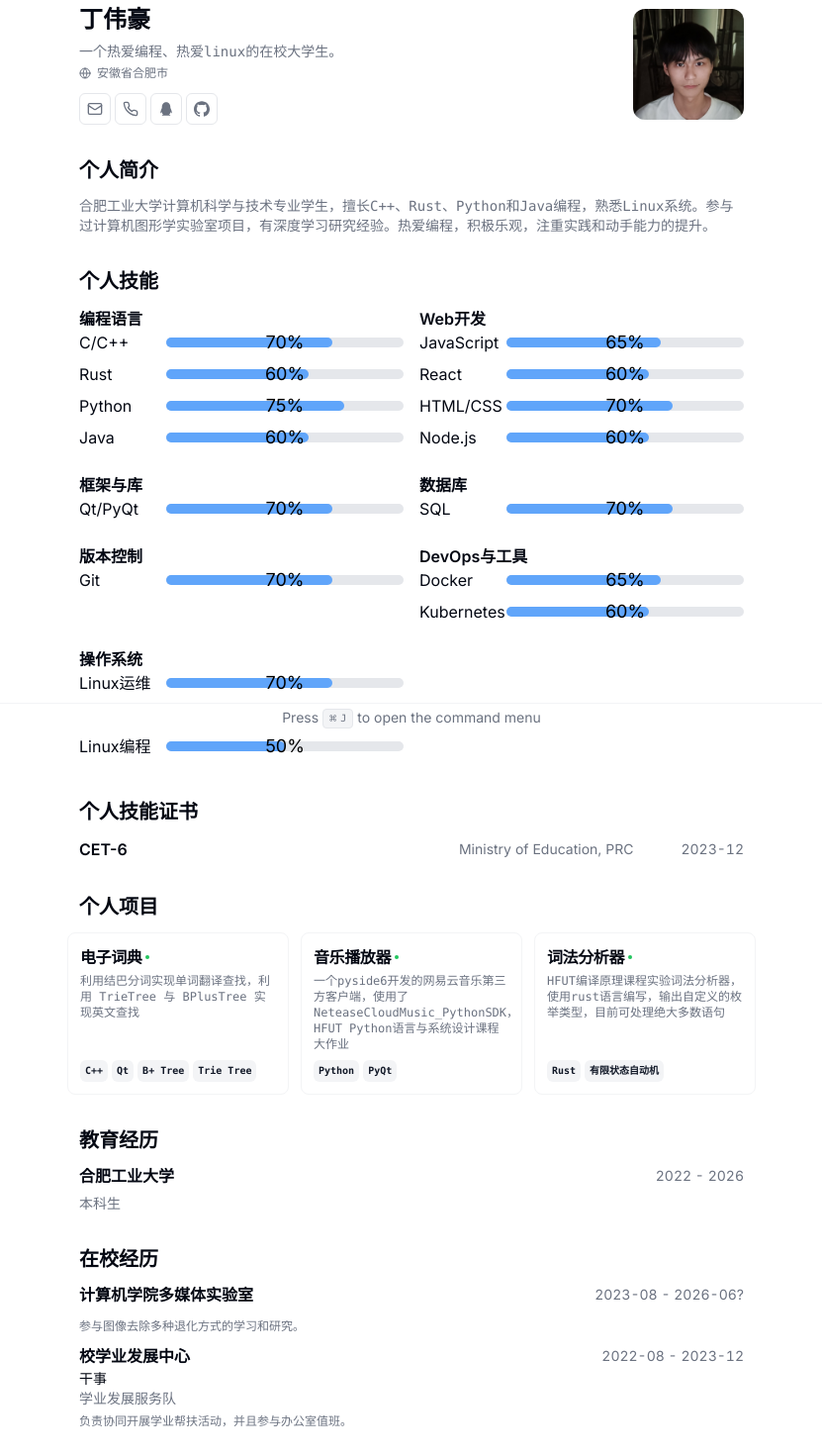
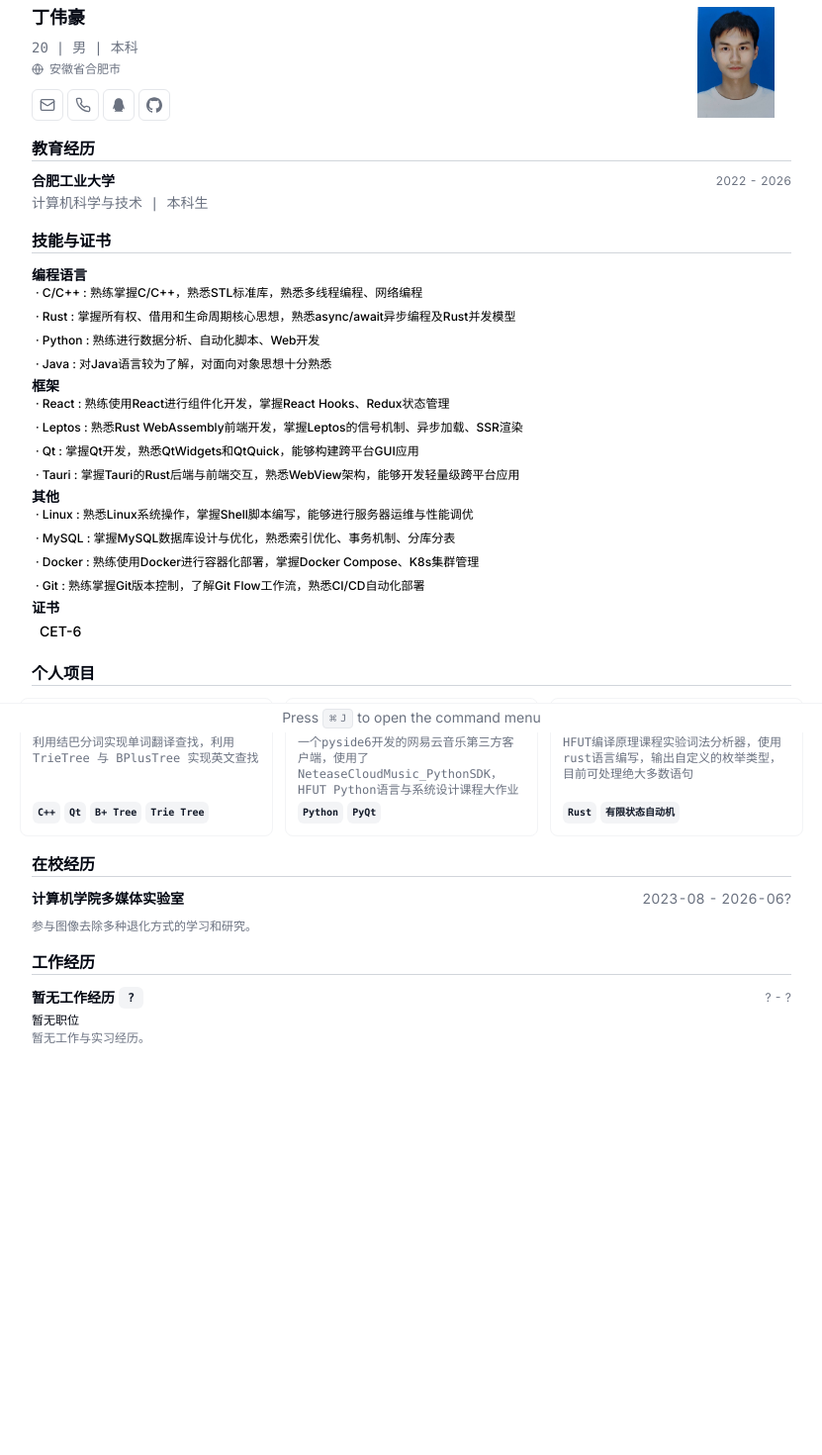
Before and after one commit to DingWH03/mycv, a Next.js app: page / in a window 1280 px wide. Shown: the part 60-1530 px from the top of the page at 99% size, without its empty margins (224-1055 px from the left). After the commit the page ends 1181 px from the top, so only its background shows below. Built offline with nearby package versions, Linux system fonts and the light colour scheme.

Commit message:
小改一下

```diff
--- a/src/app/layout.tsx
+++ b/src/app/layout.tsx
@@ -6,8 +6,8 @@ import "./globals.css";
 import React from "react";
 
 export const metadata: Metadata = {
-  title: "Create Next App",
-  description: "Generated by create next app",
+  title: "My Resume",
+  description: "This is my resume.",
 };
 
 // If loading a variable font, you don't need to specify the font weight
--- a/src/app/page-contents.tsx
+++ b/src/app/page-contents.tsx
@@ -22,19 +22,41 @@ interface SkillsByCategory {
   [key: string]: Skill[];
 }
 
+// 计算年龄的函数
+export const getAge = (birthDate: string | number | Date) => {
+  const birth = new Date(birthDate);
+  const today = new Date();
+  let age = today.getFullYear() - birth.getFullYear();
+  const isBeforeBirthdayThisYear =
+    today.getMonth() < birth.getMonth() ||
+    (today.getMonth() === birth.getMonth() && today.getDate() < birth.getDate());
+  if (isBeforeBirthdayThisYear) {
+    age--;
+  }
+  return age;
+};
+
 export default function Page({ language }: PageProps) {
   // 根据语言选择数据
   const data = language === 'ch' ? RESUME_DATA : RESUME_DATA_en;
 
   return (
-    <main className="container relative mx-auto scroll-my-12 overflow-auto p-4 print:p-12 md:p-16">
-      <section className="mx-auto w-full max-w-2xl space-y-8 bg-white print:space-y-6">
+    <main className="container relative mx-auto scroll-my-12 overflow-auto p-4 print:p-0 md:p-16">
+      <section className="mx-auto w-full max-w-3xl space-y-4 bg-white print:space-y-2">
         <div className="flex items-center justify-between">
           <div className="flex-1 space-y-1.5">
-            <h1 className="text-2xl font-bold">{data.name}</h1>
+            <h1 className="text-lg font-bold">{data.name}</h1>
+            {/* <p className="max-w-md text-pretty font-mono text-sm text-muted-foreground">
+              {data.about}
+            </p> */}
             <p className="max-w-md text-pretty font-mono text-sm text-muted-foreground">
-              {data.about}
+              <span>{getAge(data.birthDate)}</span>
+              <span className="mx-2">|</span>
+              <span>{data.gender}</span>
+              <span className="mx-2">|</span>
+              <span>{data.top_education}</span>
             </p>
+
             <p className="max-w-md items-center text-pretty font-mono text-xs text-muted-foreground">
               <a
                 className="inline-flex gap-x-1.5 align-baseline leading-none hover:underline"
@@ -103,87 +125,89 @@ export default function Page({ language }: PageProps) {
             <AvatarFallback>{data.initials}</AvatarFallback>
           </Avatar>
         </div>
-        <Section>
-          <h2 className="text-xl font-bold">
+        {/* 个人简介部分，目前省略 */}
+        {/* <Section>
+          <h2 className="text-lg font-bold">
             {language === 'ch' ? '个人简介' : 'Personal Profile'}
           </h2>
           <p className="text-pretty font-mono text-sm text-muted-foreground">
             {data.summary}
           </p>
+        </Section> */}
+
+        <Section>
+          <h2 className="text-base font-bold border-b border-gray-300">
+            {language === 'ch' ? '教育经历' : 'Education'}
+          </h2>
+          {data.education.map((education) => {
+            return (
+              <Card key={education.school}>
+                <CardHeader>
+                  <div className="flex items-center justify-between gap-x-2 text-sm">
+                    <h3 className="font-semibold leading-none">
+                      {education.school}
+                    </h3>
+                    <div className="text-xs tabular-nums text-gray-500">
+                      {education.start} - {education.end}
+                    </div>
+                  </div>
+                </CardHeader>
+                <CardContent className="mt-1">{education.major}{<span className="mx-2">|</span>}{education.degree}</CardContent>
+              </Card>
+            );
+          })}
         </Section>
+
+
         <Section>
-  <h2 className="text-xl font-bold">
-    {language === 'ch' ? '个人技能' : 'Personal Skills'}
-  </h2>
-  <div className="grid grid-cols-2 gap-4">
-    {Object.entries(data.skills.reduce<SkillsByCategory>((acc, skill) => {
-      // Group skills by category
-      if (!acc[skill.category]) {
-        acc[skill.category] = [];
-      }
-      acc[skill.category].push(skill);
-      return acc;
-    }, {})).map(([category, skills]) => (
-      <div key={category} className="col-span-1">
-        <h3 className="font-semibold">{category}</h3>
-        {skills.map((skill) => (
-          <div key={skill.name} className="flex items-center gap-2 mb-2">
-            {/* 设置技能名称的固定宽度 */}
-            <span className="w-1/4 text-left" style={{ minWidth: '80px' }}>
-              {skill.name}
-            </span>
-            <div className="relative w-3/4">
-              <div className="w-full bg-gray-200 rounded-full h-2.5 relative flex items-center">
-                <div
-                  className="bg-blue-400 h-2.5 rounded-full flex items-center justify-center"
-                  style={{ width: `${skill.level}%` }}
-                >
-                  {/* 增大字体并上下居中对齐 */}
-                  <span
-                    className="absolute text-lg text-black"
-                    style={{
-                      left: '50%',
-                      transform: 'translateX(-50%)',
-                      lineHeight: '1.5rem', // 确保文本上下居中
-                      whiteSpace: 'nowrap',
-                    }}
-                  >
-                    {skill.level}%
-                  </span>
+          <h2 className="text-base font-bold border-b border-gray-300">
+            {language === 'ch' ? "技能与证书" : "Skills and Certifications"}
+          </h2>
+
+          <div className="mt-0 space-y-1">
+            {data.skills.map((skillCategory, index) => (
+              <div key={index}>
+                <h3 className="text-sm font-semibold">{skillCategory.category}</h3>
+                <div className="flex flex-col gap-2">
+                  {skillCategory.items.map((skill, index) => (
+                    <span
+                      key={index}
+                      className="px-1 py-0 text-xs font-medium text-black"
+                    >
+                      · {skill.name} {skill.level && `: ${skill.level}`}
+                    </span>
+                  ))}
                 </div>
+              </div>
+            ))}
+
+
+            {/* Certifications Section */}
+            <div className="mt-0">
+              <h3 className="text-sm font-semibold">
+                {language === 'ch' ? "证书" : "Certifications"}
+              </h3>
+              <div className="flex flex-wrap gap-2">
+                {data.certifications.map((cert, index) => (
+                  <div key={index}>
+                    <div className="flex flex-wrap gap-2">
+                      <span
+                        className="px-2 py-1 text-sm font-medium text-black"
+                        title={`${language === 'ch' ? "颁发机构：" : "Issuer:"} ${cert.issuer} (${cert.date})`}
+                      >
+                        {cert.name}
+                      </span>
+                    </div>
+                  </div>
+                ))}
               </div>
             </div>
           </div>
-        ))}
-      </div>
-    ))}
-  </div>
-</Section>
+        </Section>
 
-
-
-
-
-
-        <Section>
-          <h2 className="text-xl font-bold">
-            {language === 'ch' ? '个人技能证书' : 'Personal Certifications'}
-          </h2>
-          <div className="flex flex-col gap-2">
-            {data.certifications.map((certification) => {
-              return (
-                <div key={certification.name} className="flex items-center justify-between gap-2">
-                  <span className="w-1/2 font-semibold">{certification.name}</span>
-                  <span className="text-sm text-gray-500">{certification.issuer}</span>
-                  <span className="text-sm tabular-nums text-gray-500">{certification.date}</span>
-                </div>
-              );
-            })}
-          </div>
-        </Section>
-        {/* 在这里控制打印时强制换行 */}
-        <Section className="print-force-new-page scroll-mb-16">
-          <h2 className="text-xl font-bold">
+        {/* 在这里控制打印时强制换行print-force-new-page */}
+        <Section className="scroll-mb-16">
+          <h2 className="text-base font-bold border-b border-gray-300">
             {language === 'ch' ? '个人项目' : 'Personal Projects'}
           </h2>
           <div className="-mx-3 grid grid-cols-1 gap-3 print:grid-cols-3 print:gap-2 md:grid-cols-2 lg:grid-cols-3">
@@ -200,38 +224,17 @@ export default function Page({ language }: PageProps) {
             })}
           </div>
         </Section>
-        <Section>
-          <h2 className="text-xl font-bold">
-            {language === 'ch' ? '教育经历' : 'Education'}
-          </h2>
-          {data.education.map((education) => {
-            return (
-              <Card key={education.school}>
-                <CardHeader>
-                  <div className="flex items-center justify-between gap-x-2 text-base">
-                    <h3 className="font-semibold leading-none">
-                      {education.school}
-                    </h3>
-                    <div className="text-sm tabular-nums text-gray-500">
-                      {education.start} - {education.end}
-                    </div>
-                  </div>
-                </CardHeader>
-                <CardContent className="mt-2">{education.degree}</CardContent>
-              </Card>
-            );
-          })}
-        </Section>
+
 
         <Section>
-          <h2 className="text-xl font-bold">
+          <h2 className="text-base font-bold border-b border-gray-300">
             {language === 'ch' ? '在校经历' : 'Campus Activities'}
           </h2>
           {data.campusActivities.map((activity) => {
             return (
               <Card key={activity.organization}>
                 <CardHeader>
-                  <div className="flex items-center justify-between gap-x-2 text-base">
+                  <div className="flex items-center justify-between gap-x-2 text-sm">
                     <h3 className="font-semibold leading-none">
                       {activity.organization}
                     </h3>
@@ -239,15 +242,15 @@ export default function Page({ language }: PageProps) {
                       {activity.start} - {activity.end}
                     </div>
                   </div>
-                  <h4 className="font-mono text-sm leading-none">{activity.position}</h4>
+                  <h4 className="font-mono text-xs leading-none">{activity.position}</h4>
                   {activity.department && (
-                    <h5 className="text-sm leading-none text-gray-500">{activity.department}</h5>
+                    <h5 className="text-xs leading-none text-gray-500">{activity.department}</h5>
                   )}
                   {activity.topic && (
-                    <h5 className="text-sm leading-none text-gray-500">{activity.topic}</h5>
+                    <h5 className="text-xs leading-none text-gray-500">{activity.topic}</h5>
                   )}
                 </CardHeader>
-                <CardContent className="mt-2 text-xs">{activity.description}</CardContent>
+                <CardContent className="mt-1 text-xs">{activity.description}</CardContent>
               </Card>
             );
           })}
@@ -256,14 +259,14 @@ export default function Page({ language }: PageProps) {
 
 
         <Section>
-          <h2 className="text-xl font-bold">
+          <h2 className="text-base font-bold border-b border-gray-300">
             {language === 'ch' ? '工作经历' : 'Work Experience'}
           </h2>
           {data.work.map((work) => {
             return (
               <Card key={work.company}>
                 <CardHeader>
-                  <div className="flex items-center justify-between gap-x-2 text-base">
+                  <div className="flex items-center justify-between gap-x-2 text-sm">
                     <h3 className="inline-flex items-center justify-center gap-x-1 font-semibold leading-none">
                       <a className="hover:underline" href={work.link}>
                         {work.company}
@@ -281,16 +284,16 @@ export default function Page({ language }: PageProps) {
                         ))}
                       </span>
                     </h3>
-                    <div className="text-sm tabular-nums text-gray-500">
+                    <div className="text-xs tabular-nums text-gray-500">
                       {work.start} - {work.end ?? "Present"}
                     </div>
                   </div>
 
-                  <h4 className="font-mono text-sm leading-none">
+                  <h4 className="font-mono text-xs leading-none">
                     {work.title}
                   </h4>
                 </CardHeader>
-                <CardContent className="mt-2 text-xs">
+                <CardContent className="mt-1 text-xs">
                   {work.description}
                 </CardContent>
               </Card>
--- a/src/components/project-card.tsx
+++ b/src/components/project-card.tsx
@@ -19,7 +19,7 @@ export function ProjectCard({ title, description, tags, link }: Props) {
     <Card className="flex flex-col overflow-hidden border border-muted p-3">
       <CardHeader className="">
         <div className="space-y-1">
-          <CardTitle className="text-base">
+          <CardTitle className="text-sm">
             {link ? (
               <a
                 href={link}
@@ -42,7 +42,7 @@ export function ProjectCard({ title, description, tags, link }: Props) {
         </div>
       </CardHeader>
       <CardContent className="mt-auto flex">
-        <div className="mt-2 flex flex-wrap gap-1">
+        <div className="mt-1 flex flex-wrap gap-1">
           {tags.map((tag) => (
             <Badge
               className="px-1 py-0 text-[10px]"
--- a/src/components/ui/avatar.tsx
+++ b/src/components/ui/avatar.tsx
@@ -26,7 +26,7 @@ const AvatarImage = React.forwardRef<
 >(({ className, ...props }, ref) => (
   <AvatarPrimitive.Image
     ref={ref}
-    className={cn("aspect-square h-full w-full", className)}
+    className={cn( "h-full w-full object-cover object-contain", className)}
     {...props}
   />
 ));
--- a/src/data/resume-data.tsx
+++ b/src/data/resume-data.tsx
@@ -22,13 +22,16 @@ import { GitHubIcon, LinkedInIcon, XIcon, QQIcon } from "@/components/icons";
 export const RESUME_DATA = {
   name: "丁伟豪",
   initials: "DWH",
+  birthDate: "2003-05-10",
+  gender: "男",
+  top_education: "本科",
   location: "安徽省合肥市",
   locationLink: "https://zh.wikipedia.org/wiki/%E5%90%88%E8%82%A5%E5%B8%82",
   about:
     "一个热爱编程、热爱linux的在校大学生。",
   summary:
     "合肥工业大学计算机科学与技术专业学生，擅长C++、Rust、Python和Java编程，熟悉Linux系统。参与过计算机图形学实验室项目，有深度学习研究经验。热爱编程，积极乐观，注重实践和动手能力的提升。",
-  avatarUrl: "/images/avatar.png",
+  avatarUrl: "/images/avatar.jpg",
   personalWebsiteUrl: "https://me.cxhao.top",
   contact: {
     email: "dingwh2023@126.com",
@@ -50,6 +53,7 @@ export const RESUME_DATA = {
     {
       school: "合肥工业大学",
       degree: "本科生",
+      major: "计算机科学与技术",
       start: "2022",
       end: "2026",
     },
@@ -63,15 +67,6 @@ export const RESUME_DATA = {
       start: '2023-08',
       end: '2026-06?',
       description: '参与图像去除多种退化方式的学习和研究。'
-    },
-    {
-      organization: '校学业发展中心',
-      department: '学业发展服务队',
-      topic: '',
-      position: '干事',
-      start: '2022-08',
-      end: '2023-12',
-      description: '负责协同开展学业帮扶活动，并且参与办公室值班。'
     },
   ],
   work: [
@@ -88,24 +83,36 @@ export const RESUME_DATA = {
     },
   ],
   skills: [
-    { name: "C/C++", level: 70, category: "编程语言" },
-    { name: "Rust", level: 60, category: "编程语言" },
-    { name: "Python", level: 75, category: "编程语言" },
-    { name: "Java", level: 60, category: "编程语言" },
-    { name: "JavaScript", level: 65, category: "Web开发" },
-    { name: "React", level: 60, category: "Web开发" },
-    { name: "HTML/CSS", level: 70, category: "Web开发" },
-    { name: "Node.js", level: 60, category: "Web开发" },
-    { name: "Qt/PyQt", level: 70, category: "框架与库" },
-    { name: "SQL", level: 70, category: "数据库" },
-    { name: "Git", level: 70, category: "版本控制" },
-    { name: "Docker", level: 65, category: "DevOps与工具" },
-    { name: "Kubernetes", level: 60, category: "DevOps与工具" },
-    { name: "Linux运维", level: 70, category: "操作系统" },
-    { name: "Linux内核", level: 40, category: "操作系统" },
-    { name: "Linux编程", level: 50, category: "操作系统" },
+    {
+      category: "编程语言",
+      items: [
+        { name: "C/C++", level: "熟练掌握C/C++，熟悉STL标准库，熟悉多线程编程、网络编程" },
+        { name: "Rust", level: "掌握所有权、借用和生命周期核心思想，熟悉async/await异步编程及Rust并发模型" },
+        { name: "Python", level: "熟练进行数据分析、自动化脚本、Web开发" },
+        { name: "Java", level: "对Java语言较为了解，对面向对象思想十分熟悉" }
+      ]
+    },
+    {
+      category: "框架",
+      items: [
+        { name: "React", level: "熟练使用React进行组件化开发，掌握React Hooks、Redux状态管理" },
+        { name: "Leptos", level: "熟悉Rust WebAssembly前端开发，掌握Leptos的信号机制、异步加载、SSR渲染" },
+        { name: "Qt", level: "掌握Qt开发，熟悉QtWidgets和QtQuick，能够构建跨平台GUI应用" },
+        { name: "Tauri", level: "掌握Tauri的Rust后端与前端交互，熟悉WebView架构，能够开发轻量级跨平台应用" }
+      ]
+    },
+    {
+      category: "其他",
+      items: [
+        { name: "Linux", level: "熟悉Linux系统操作，掌握Shell脚本编写，能够进行服务器运维与性能调优" },
+        { name: "MySQL", level: "掌握MySQL数据库设计与优化，熟悉索引优化、事务机制、分库分表" },
+        { name: "Docker", level: "熟练使用Docker进行容器化部署，掌握Docker Compose、K8s集群管理" },
+        { name: "Git", level: "熟练掌握Git版本控制，了解Git Flow工作流，熟悉CI/CD自动化部署" }
+      ]
+    }
+  ],
 
-  ],
+
   certifications: [
     { name: 'CET-6', issuer: 'Ministry of Education, PRC', date: '2023-12' },
   ],
@@ -157,13 +164,16 @@ export const RESUME_DATA = {
 export const RESUME_DATA_en = {
   name: "Ding Weihao",
   initials: "DWH",
+  birthDate: "2003-05-10",
+  gender: "Male",
+  top_education: "Undergraduate",
   location: "Hefei, Anhui Province",
   locationLink: "https://en.wikipedia.org/wiki/Hefei",
   about:
     "A university student who loves programming and Linux.",
   summary:
     "Computer Science and Technology student at Hefei University of Technology, proficient in C++, Rust, Python, and Java programming, familiar with Linux systems. Participated in computer graphics lab projects with experience in deep learning research. Passionate about programming, optimistic, and focused on practical skills and hands-on experience.",
-  avatarUrl: "/images/avatar.png",
+  avatarUrl: "/images/avatar.jpg",
   personalWebsiteUrl: "https://me.cxhao.top",
   contact: {
     email: "dingwh2023@126.com",
@@ -185,6 +195,7 @@ export const RESUME_DATA_en = {
     {
       school: "Hefei University of Technology",
       degree: "Undergraduate",
+      major: "Computer Science and Technology",
       start: "2022",
       end: "2026",
     },
@@ -198,15 +209,6 @@ export const RESUME_DATA_en = {
       start: '2023-08',
       end: '2026-06?',
       description: 'Participated in learning and research on various degradation methods for image restoration.'
-    },
-    {
-      organization: 'School Academic Development Center',
-      department: 'Academic Development Service Team',
-      topic: '',
-      position: 'Staff',
-      start: '2022-08',
-      end: '2023-12',
-      description: 'Responsible for coordinating academic assistance activities and participating in office duty.'
     },
   ],
   work: [
@@ -223,22 +225,33 @@ export const RESUME_DATA_en = {
     },
   ],
   skills: [
-    { name: "C/C++", level: 70, category: "Programming Languages" },
-    { name: "Rust", level: 60, category: "Programming Languages" },
-    { name: "Python", level: 75, category: "Programming Languages" },
-    { name: "Java", level: 60, category: "Programming Languages" },
-    { name: "JavaScript", level: 65, category: "Web Development" },
-    { name: "React", level: 60, category: "Web Development" },
-    { name: "HTML/CSS", level: 70, category: "Web Development" },
-    { name: "Node.js", level: 60, category: "Web Development" },
-    { name: "Qt/PyQt", level: 70, category: "Frameworks & Libraries" },
-    { name: "SQL", level: 70, category: "Databases" },
-    { name: "Git", level: 70, category: "Version Control" },
-    { name: "Docker", level: 65, category: "DevOps & Tools" },
-    { name: "Kubernetes", level: 60, category: "DevOps & Tools" },
-    { name: "Operations", level: 70, category: "Linux Operating Systems" },
-    { name: "Kernel", level: 40, category: "Linux Operating Systems" },
-    { name: "Coding", level: 50, category: "Linux Operating Systems" },
+    {
+      "category": "Programming Languages",
+      "items": [
+        { "name": "C/C++", "level": "Proficient in C/C++, STL, multithreading, and network programming" },
+        { "name": "Rust", "level": "Strong understanding of ownership, borrowing, lifetimes, async/await, and concurrency" },
+        { "name": "Python", "level": "Skilled in data analysis, scripting, and web development" },
+        { "name": "Java", "level": "Good grasp of Java and object-oriented programming" }
+      ]
+    },
+    {
+      "category": "Frontend Frameworks",
+      "items": [
+        { "name": "React", "level": "Experienced in component-based development, React Hooks, and Redux" },
+        { "name": "Leptos", "level": "Familiar with Rust WebAssembly, signals, async loading, and SSR" },
+        { "name": "Qt", "level": "Proficient in QtWidgets and QtQuick for cross-platform GUI development" },
+        { "name": "Tauri", "level": "Experienced in Rust backend and WebView-based cross-platform apps" }
+      ]
+    },
+    {
+      "category": "Others",
+      "items": [
+        { "name": "Linux", "level": "Skilled in Linux operations, Shell scripting, and server optimization" },
+        { "name": "MySQL", "level": "Proficient in database design, optimization, and sharding" },
+        { "name": "Docker", "level": "Experienced with containerization, Docker Compose, and Kubernetes" },
+        { "name": "Git", "level": "Skilled in version control, Git Flow, and CI/CD pipelines" }
+      ]
+    }
   ],
 
   certifications: [
```
Also changed, not shown: public/images/avatar.jpg (added). Lines whose indentation alone changed are shown as unchanged.
